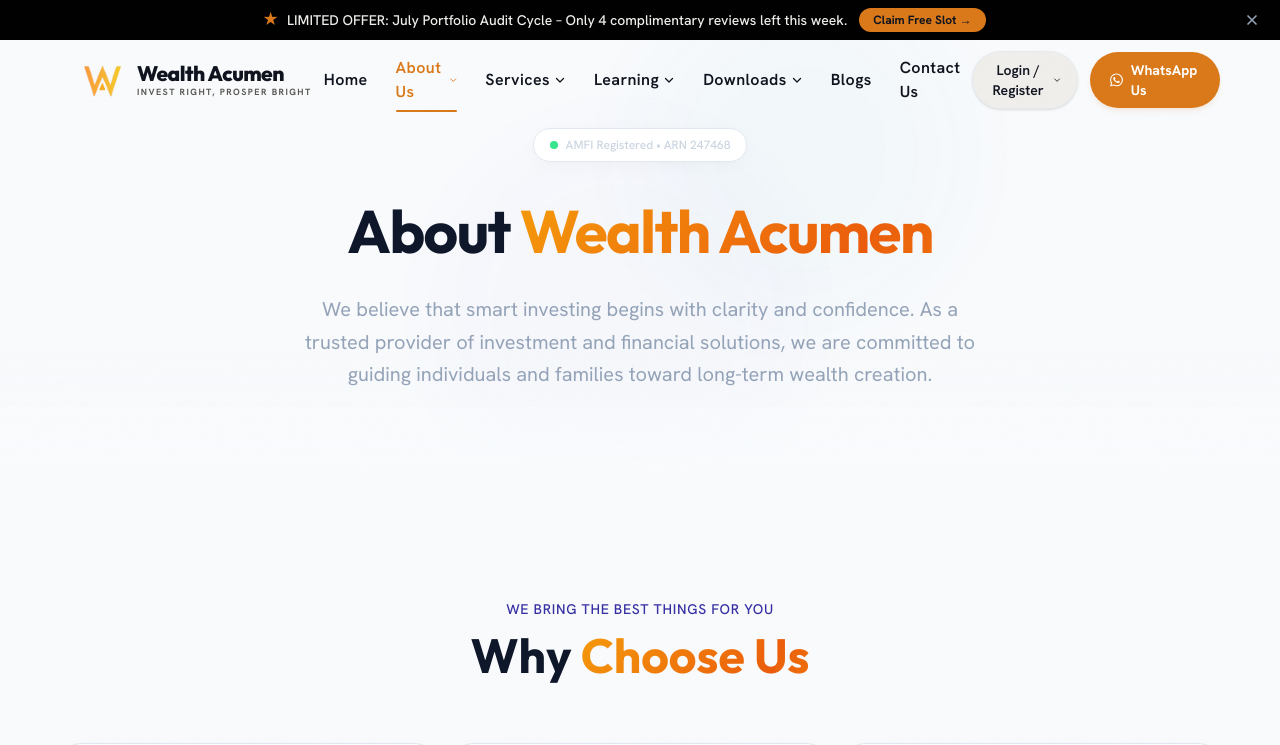
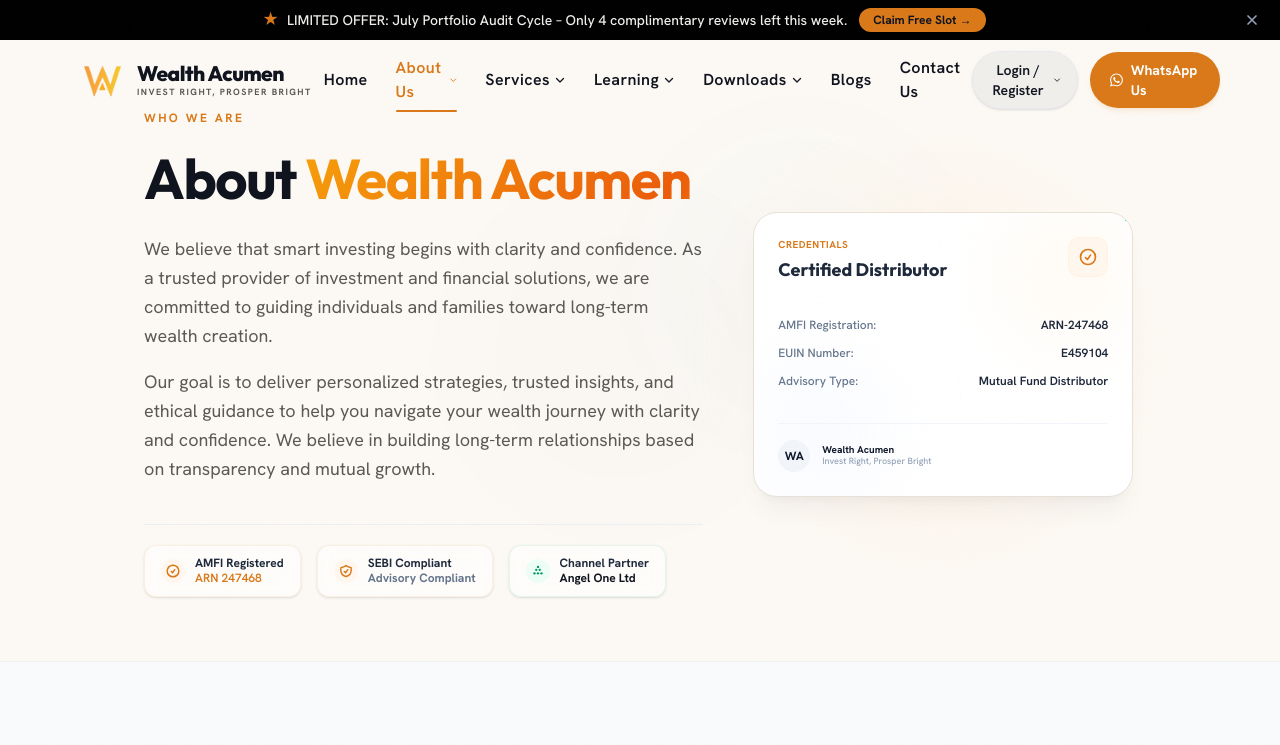
Before and after one commit to 0Akshat005/wealth-acumen, a Next.js app: page /about in a window 1280 px wide. Shown: the top 745 px of the page. Built offline with nearby package versions, Linux system fonts and the light colour scheme; a web font is replaced by a local one.

Commit message:
style: redesign about us hero section to 2-column layout with credentials card and horizontal badges, and delete redundant bottom amfi card

```diff
--- a/src/app/about/page.tsx
+++ b/src/app/about/page.tsx
@@ -58,11 +58,11 @@
   return (
     <>
       {/* ═══ HERO ═══ */}
-      <section className="relative overflow-hidden pt-32 pb-20">
+      <section className="relative overflow-hidden pt-28 pb-16 bg-[#FCF9F4] border-b border-slate-200/50">
         {/* Background effects */}
-        <div className="absolute inset-0">
-          <div className="absolute top-1/4 left-1/3 w-96 h-96 bg-indigo-500/10 rounded-full blur-[128px] animate-pulse-glow" />
-          <div className="absolute bottom-1/3 right-1/4 w-80 h-80 bg-cyan-500/10 rounded-full blur-[128px] animate-pulse-glow" style={{ animationDelay: "2s" }} />
+        <div className="absolute inset-0 select-none pointer-events-none z-0">
+          <div className="absolute top-1/4 left-1/3 w-96 h-96 bg-indigo-500/5 rounded-full blur-[128px] animate-pulse-glow" />
+          <div className="absolute bottom-1/3 right-1/4 w-80 h-80 bg-cyan-500/5 rounded-full blur-[128px] animate-pulse-glow" style={{ animationDelay: "2s" }} />
         </div>
 
         {/* Grid pattern */}
@@ -75,38 +75,131 @@
           }}
         />
 
-        <div className="relative z-10 max-w-4xl mx-auto px-4 sm:px-6 text-center">
-          <motion.div
-            initial={{ opacity: 0, scale: 0.9 }}
-            animate={{ opacity: 1, scale: 1 }}
-            transition={{ duration: 0.5, ease: [0.16, 1, 0.3, 1] }}
-            className="inline-flex items-center gap-2 px-4 py-2 rounded-full glass text-xs font-medium text-slate-300 mb-8"
-          >
-            <span className="w-2 h-2 rounded-full bg-green-400 animate-pulse" />
-            AMFI Registered &bull; ARN {brand.amfiRegNo}
-          </motion.div>
+        <div className="relative z-10 max-w-6xl mx-auto px-4 sm:px-10 lg:px-16 xl:px-20 w-full">
+          <div className="grid grid-cols-1 lg:grid-cols-12 gap-12 items-center">
+            {/* Left Content Column */}
+            <div className="lg:col-span-7 flex flex-col items-start text-left space-y-6">
+              <span className="text-xs font-bold text-[#D9791A] tracking-[0.2em] uppercase leading-none">
+                Who We Are
+              </span>
 
-          <motion.h1
-            initial={{ opacity: 0, y: 24 }}
-            animate={{ opacity: 1, y: 0 }}
-            transition={{ duration: 0.8, delay: 0.15, ease: [0.16, 1, 0.3, 1] }}
-            className="font-[family-name:var(--font-outfit)] text-4xl sm:text-5xl md:text-6xl font-bold leading-tight tracking-tight mb-6"
-          >
-            About <span className="gradient-text">Wealth Acumen</span>
-          </motion.h1>
+              <h1 className="font-[family-name:var(--font-outfit)] text-4xl sm:text-5xl lg:text-[3.5rem] font-bold text-[#10141F] leading-[1.1] tracking-tight">
+                About <span className="gradient-text">Wealth Acumen</span>
+              </h1>
 
-          <motion.p
-            initial={{ opacity: 0, y: 24 }}
-            animate={{ opacity: 1, y: 0 }}
-            transition={{ duration: 0.8, delay: 0.3, ease: [0.16, 1, 0.3, 1] }}
-            className="text-lg sm:text-xl text-slate-400 max-w-2xl mx-auto leading-relaxed"
-          >
-            {aboutContent.intro}
-          </motion.p>
+              <div className="space-y-4 text-base sm:text-lg text-[#5B5955] leading-relaxed font-normal">
+                <p>
+                  {aboutContent.intro}
+                </p>
+                <p>
+                  Our goal is to deliver personalized strategies, trusted insights, and ethical guidance to help you navigate your wealth journey with clarity and confidence. We believe in building long-term relationships based on transparency and mutual growth.
+                </p>
+              </div>
+
+              {/* Three small premium trust badges below content */}
+              <div className="pt-5 flex flex-wrap gap-4 w-full border-t border-slate-200/60 mt-4">
+                {/* Badge 1 */}
+                <div className="flex items-center gap-2.5 bg-white/50 backdrop-blur-sm border border-orange-500/10 rounded-xl px-4 py-2.5 shadow-sm">
+                  <span className="w-6 h-6 rounded-full bg-orange-50 flex items-center justify-center text-[#D9791A] shrink-0">
+                    <svg className="w-3.5 h-3.5" fill="none" viewBox="0 0 24 24" stroke="currentColor" strokeWidth={2.5}>
+                      <circle cx="12" cy="12" r="10" />
+                      <path strokeLinecap="round" strokeLinejoin="round" d="M9 12.75 11.25 15 15 9.75M21 12" />
+                    </svg>
+                  </span>
+                  <div className="text-[10px] sm:text-xs font-bold text-slate-800 leading-tight">
+                    AMFI Registered <br />
+                    <span className="text-[#D9791A] font-semibold">ARN {brand.amfiRegNo}</span>
+                  </div>
+                </div>
+
+                {/* Badge 2 */}
+                <div className="flex items-center gap-2.5 bg-white/50 backdrop-blur-sm border border-orange-500/10 rounded-xl px-4 py-2.5 shadow-sm">
+                  <span className="w-6 h-6 rounded-full bg-orange-50 flex items-center justify-center text-[#D9791A] shrink-0">
+                    <svg className="w-3.5 h-3.5" fill="none" viewBox="0 0 24 24" stroke="currentColor" strokeWidth={2.5}>
+                      <path strokeLinecap="round" strokeLinejoin="round" d="M9 12.75 11.25 15 15 9.75m-3-7.036A11.959 11.959 0 0 1 3.598 6 11.99 11.99 0 0 0 3 9.749c0 5.592 3.824 10.29 9 11.623 5.176-1.332 9-6.03 9-11.622 0-1.31-.21-2.571-.598-3.751h-.152c-3.196 0-6.1-1.248-8.25-3.285Z" />
+                    </svg>
+                  </span>
+                  <div className="text-[10px] sm:text-xs font-bold text-slate-800 leading-tight">
+                    SEBI Compliant <br />
+                    <span className="text-slate-500">Advisory Compliant</span>
+                  </div>
+                </div>
+
+                {/* Badge 3 */}
+                <div className="flex items-center gap-2.5 bg-white/50 backdrop-blur-sm border border-emerald-500/10 rounded-xl px-4 py-2.5 shadow-sm">
+                  <span className="w-6 h-6 rounded-full bg-emerald-50 flex items-center justify-center text-emerald-600 shrink-0">
+                    <svg className="w-3.5 h-3.5" viewBox="0 0 24 24" fill="currentColor">
+                      <circle cx="12" cy="5" r="2" />
+                      <circle cx="9" cy="10" r="2" />
+                      <circle cx="15" cy="10" r="2" />
+                      <circle cx="6" cy="16" r="2" />
+                      <circle cx="12" cy="16" r="2" />
+                      <circle cx="18" cy="16" r="2" />
+                    </svg>
+                  </span>
+                  <div className="text-[10px] sm:text-xs font-bold text-slate-800 leading-tight">
+                    Channel Partner <br />
+                    <span className="text-[#10141F]">Angel One Ltd</span>
+                  </div>
+                </div>
+              </div>
+            </div>
+
+            {/* Right Column: Premium Visual Card */}
+            <div className="lg:col-span-5 flex items-center justify-center relative">
+              {/* Background glow behind graphic */}
+              <div className="absolute w-72 h-72 rounded-full bg-orange-100/50 blur-[60px] pointer-events-none" />
+
+              <motion.div
+                initial={{ opacity: 0, x: 20 }}
+                animate={{ opacity: 1, x: 0 }}
+                transition={{ duration: 0.8, delay: 0.2 }}
+                className="relative w-full max-w-[380px] aspect-[4/3] rounded-[24px] overflow-hidden border border-[#E7E1D8] shadow-xl shadow-[#10141F]/[0.04] bg-white p-6 flex flex-col justify-between"
+              >
+                {/* Gold/Orange Ambient Light inside Card */}
+                <div className="absolute top-0 right-0 w-32 h-32 bg-orange-100/30 rounded-full blur-[40px] pointer-events-none" />
+                <div className="absolute bottom-0 left-0 w-32 h-32 bg-indigo-50/40 rounded-full blur-[40px] pointer-events-none" />
+
+                <div className="relative z-10 flex justify-between items-start">
+                  <div className="flex flex-col">
+                    <span className="text-[10px] font-bold text-[#D9791A] tracking-wider uppercase">Credentials</span>
+                    <span className="font-[family-name:var(--font-outfit)] text-lg font-bold text-slate-800 mt-1">Certified Distributor</span>
+                  </div>
+                  <div className="w-10 h-10 rounded-xl bg-orange-50 border border-orange-100/50 flex items-center justify-center text-[#D9791A]">
+                    <svg className="w-5 h-5" fill="none" viewBox="0 0 24 24" stroke="currentColor" strokeWidth={2}>
+                      <path strokeLinecap="round" strokeLinejoin="round" d="M9 12.75 11.25 15 15 9.75M21 12a9 9 0 1 1-18 0 9 9 0 0 1 18 0Z" />
+                    </svg>
+                  </div>
+                </div>
+
+                <div className="relative z-10 my-6 flex flex-col justify-center space-y-3">
+                  <div className="flex justify-between items-center text-xs">
+                    <span className="text-slate-500 font-medium">AMFI Registration:</span>
+                    <span className="font-semibold text-slate-800">ARN-{brand.amfiRegNo}</span>
+                  </div>
+                  <div className="flex justify-between items-center text-xs">
+                    <span className="text-slate-500 font-medium">EUIN Number:</span>
+                    <span className="font-semibold text-slate-800">{brand.euinNo}</span>
+                  </div>
+                  <div className="flex justify-between items-center text-xs">
+                    <span className="text-slate-500 font-medium">Advisory Type:</span>
+                    <span className="font-semibold text-slate-800">Mutual Fund Distributor</span>
+                  </div>
+                </div>
+
+                <div className="relative z-10 pt-4 border-t border-slate-100 flex items-center gap-3">
+                  <div className="w-8 h-8 rounded-full bg-slate-100 flex items-center justify-center text-slate-750 font-bold text-xs">
+                    WA
+                  </div>
+                  <div className="flex flex-col">
+                    <span className="text-[10px] font-bold text-slate-850 leading-none">Wealth Acumen</span>
+                    <span className="text-[9px] font-medium text-slate-400 mt-0.5 leading-none">Invest Right, Prosper Bright</span>
+                  </div>
+                </div>
+              </motion.div>
+            </div>
+          </div>
         </div>
-
-        {/* Bottom fade */}
-        <div className="absolute bottom-0 left-0 right-0 h-32 bg-gradient-to-t from-[#F8FAFC] to-transparent" />
       </section>
 
       {/* ═══ WHY CHOOSE US ═══ */}
@@ -256,40 +349,7 @@
         </div>
       </section>
 
-      {/* ═══ AMFI REGISTRATION BADGE ═══ */}
-      <section className="section-padding">
-        <div className="max-w-3xl mx-auto">
-          <FadeInSection>
-            <div className="glass rounded-2xl p-8 md:p-10 text-center">
-              <div className="flex items-center justify-center gap-3 mb-5">
-                <svg className="w-8 h-8 text-indigo-600" fill="none" viewBox="0 0 24 24" stroke="currentColor" strokeWidth={1.5}>
-                  <path strokeLinecap="round" strokeLinejoin="round" d="M9 12.75 11.25 15 15 9.75M21 12c0 1.268-.63 2.39-1.593 3.068a3.745 3.745 0 0 1-1.043 3.296 3.745 3.745 0 0 1-3.296 1.043A3.745 3.745 0 0 1 12 21c-1.268 0-2.39-.63-3.068-1.593a3.746 3.746 0 0 1-3.296-1.043 3.745 3.745 0 0 1-1.043-3.296A3.745 3.745 0 0 1 3 12c0-1.268.63-2.39 1.593-3.068a3.745 3.745 0 0 1 1.043-3.296 3.746 3.746 0 0 1 3.296-1.043A3.746 3.746 0 0 1 12 3c1.268 0 2.39.63 3.068 1.593a3.746 3.746 0 0 1 3.296 1.043 3.746 3.746 0 0 1 1.043 3.296A3.745 3.745 0 0 1 21 12Z" />
-                </svg>
-                <h3 className="font-[family-name:var(--font-outfit)] text-xl font-semibold text-slate-900">
-                  AMFI Registered Mutual Fund Distributor
-                </h3>
-              </div>
 
-              <div className="flex flex-col sm:flex-row items-center justify-center gap-6 text-sm text-slate-600">
-                <div className="flex items-center gap-2">
-                  <span className="text-slate-500">ARN:</span>
-                  <span className="text-slate-900 font-semibold">{brand.amfiRegNo}</span>
-                </div>
-                <div className="hidden sm:block w-px h-4 bg-slate-300" />
-                <div className="flex items-center gap-2">
-                  <span className="text-slate-500">EUIN:</span>
-                  <span className="text-slate-900 font-semibold">{brand.euinNo}</span>
-                </div>
-                <div className="hidden sm:block w-px h-4 bg-slate-300" />
-                <div className="flex items-center gap-2">
-                  <span className="text-slate-500">Channel Partner:</span>
-                  <span className="text-slate-900 font-semibold">Angel One Ltd.</span>
-                </div>
-              </div>
-            </div>
-          </FadeInSection>
-        </div>
-      </section>
     </>
   );
 }
```
